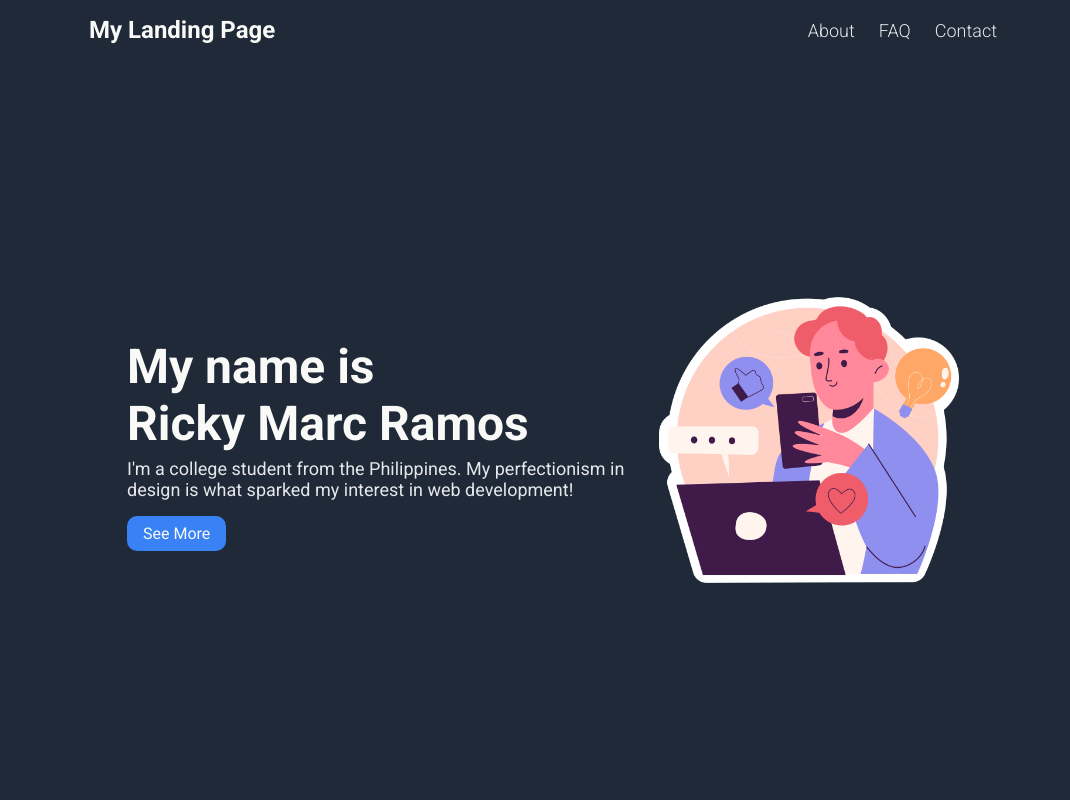
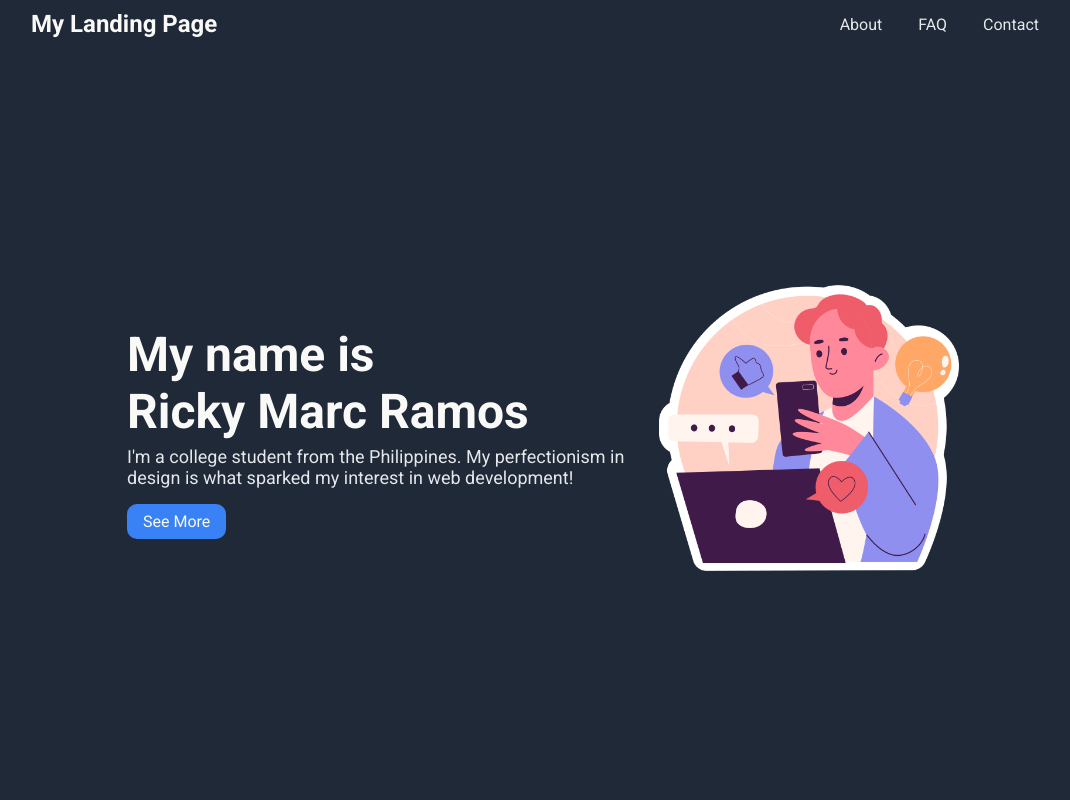
Before and after one commit to phosmiro/portfolio, a plain HTML site: page index.html in a window 1280 px wide. Shown: the top 800 px of the page, without its empty margins (97-1167 px from the left). Drawn offline with Linux system fonts and the light colour scheme.

Commit message:
Simplify header css

```diff
--- a/index.html
+++ b/index.html
@@ -11,17 +11,15 @@
 </head>
 <body>
     <header>
-    <div class="header-container">
-        <div class="header-left">
-            <div class="header-name">My Landing Page</div>
-        </div>
-        <div class="header-right">
-            <div><a href="#">About</a></div>
-            <div><a href="#">FAQ</a></div>
-            <div><a href="#">Contact</a></div>
-        </div>
+        <div class="header-name">My Landing Page</div>
+        <nav>
+            <ul class="nav-links">
+                <li><a href="#">About</a></li>
+                <li><a href="#">FAQ</a></li>
+                <li><a href="#">Contact</a></li>
+            </ul>
+        </nav>
     </header>
-    </div>
         <div class="hero-container">
             <div class="hero-left">
             <p class="hero-main-text">My name is <br>Ricky Marc Ramos</p>
@@ -34,8 +32,8 @@
                 <img class="hero-image" src="images/monitoring.png"></img>
             </div>
         </div>
-    <div class="info-header">Talents and Skills</div>
-    <div class="info-container">
+        <div class="info-header">Talents and Skills</div>
+        <div class="info-container">
         <div class="info">
             <div class="bluebox"></div>
             <p>this is some subtext under an
--- a/style.css
+++ b/style.css
@@ -12,41 +12,43 @@ body {
 }
 
 header {
+    display: flex;
+    justify-content: space-between;
+    align-items: center;
+    padding: 10px 10%;
     background-color: #1f2937;
 }
 
-.header-container {
-    display: flex;
-    flex-wrap: wrap;
-    justify-content: space-between;
-    gap: 12px;
-    background-color: #1f2937;
-    margin: 0 170px;
-    padding: 16px;
+.nav-links li {
+    display: inline-block;
+    list-style: none;
 }
 
-.header-left {
+.header-name {
+    cursor: pointer;
     text-align: center;
     color: #f9faf8;
     font-size: 24px;
     font-weight: 700;
+    transition: all 0.3s ease 0s;
 }
 
-.header-right {
-    display: flex;
-    align-items: center;
-    gap: 24px;
-    list-style: none;
-    font-size: 18px;
-    font-weight: 300;
-    margin: 0;
-    padding: 0;
+.header-name:hover {
+    color: #ffffffbf;
 }
 
-div a {
+li a {
+    padding: 0 16px;
     text-decoration: none;
     color: #e5e7eb;
+    transition: all 0.3s ease 0s;
 }
+
+li a:hover {
+    color: #ffffffbf;
+}
+
+
 .hero-container {
     display: flex;
     justify-content: center;
@@ -89,6 +91,7 @@ div a {
     color: #f9faf8;
     text-decoration: none;
     padding: 8px 16px;
+    transition: all 0.3s ease 0s;
 }
 
 .hero-btn:hover {
@@ -195,6 +198,7 @@ div a {
     margin-bottom: 10px;
     padding: 6px 36px;
     border-radius: 10px;
+    text-decoration: none;
 }
 
 footer {
```
